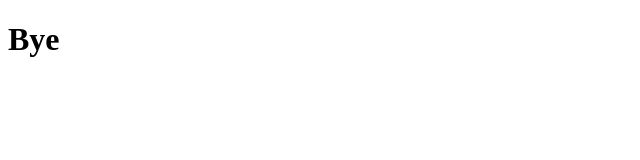
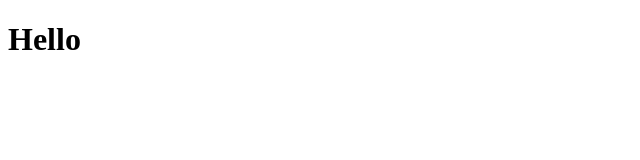
Before and after one commit to AdiosMundo33/Prueba, a plain HTML site: page index.html in a window 1280 px wide. Shown: the full height of the page, 0-640 px from the left. Drawn offline with Linux system fonts and the light colour scheme.

Commit message:
Update index.html

```diff
--- a/index.html
+++ b/index.html
@@ -7,6 +7,6 @@
     <title>Document</title>
 </head>
 <body>
- <h1>Bye</h1>
+ <h1>Hello</h1>
 </body>
 </html>
```
